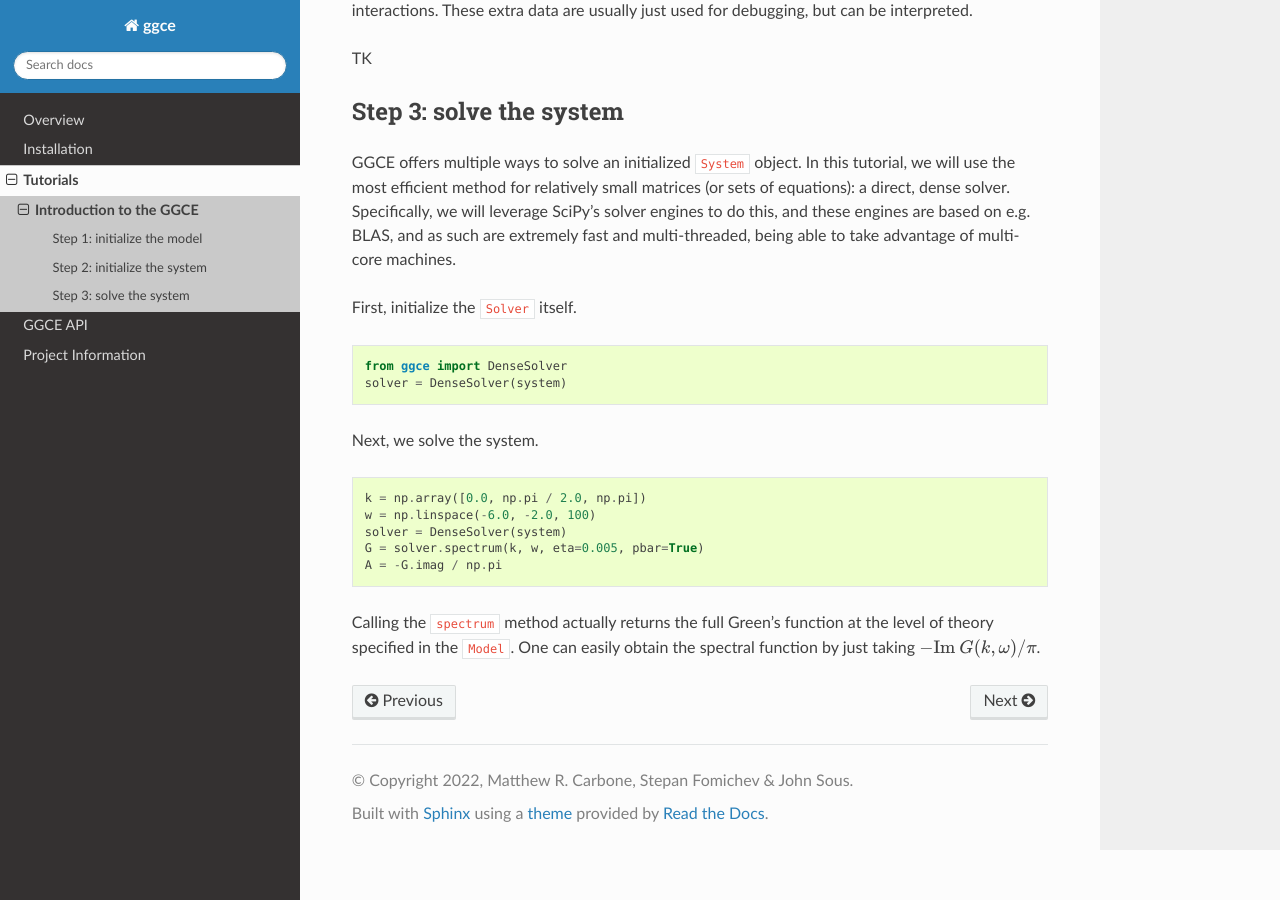
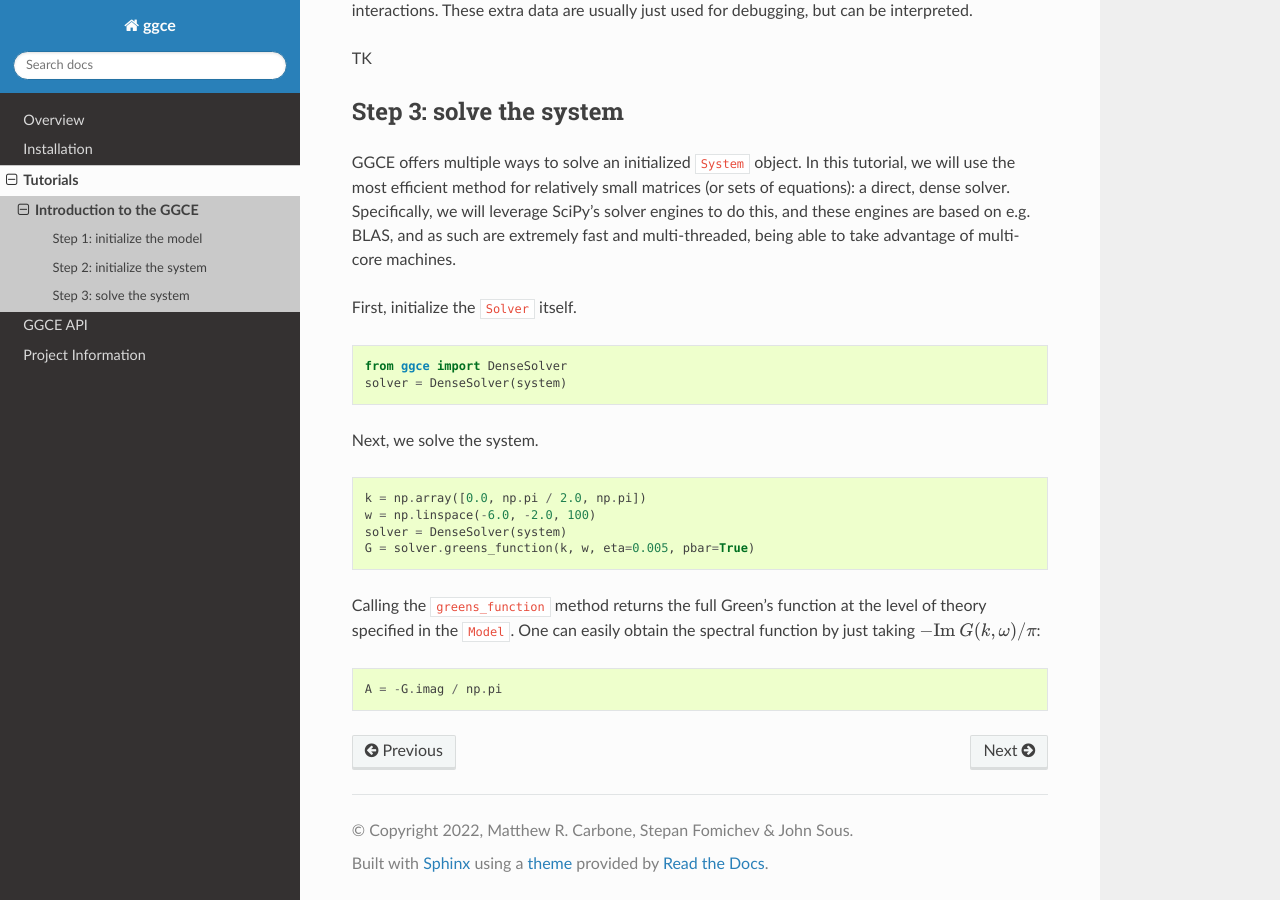
Before and after one commit to matthewcarbone/GGCE, a Sphinx documentation site: the page built from docs/source/tutorials/introduction.rst, in a window 1280 px wide and 900 px high, scrolled down 2087 px. Built offline with Sphinx 7.4.7 and the Read the Docs theme 2.0.0, drawn with Linux system fonts in a browser that asks for light colours; the version number could not be read and is left out.

Commit message:
Resolve #62

```diff
--- a/docs/source/tutorials/introduction.rst
+++ b/docs/source/tutorials/introduction.rst
@@ -101,7 +101,10 @@ Next, we solve the system.
     k = np.array([0.0, np.pi / 2.0, np.pi])
     w = np.linspace(-6.0, -2.0, 100)
     solver = DenseSolver(system)
-    G = solver.spectrum(k, w, eta=0.005, pbar=True)
+    G = solver.greens_function(k, w, eta=0.005, pbar=True)
+
+Calling the ``greens_function`` method returns the full Green's function at the level of theory specified in the ``Model``. One can easily obtain the spectral function by just taking :math:`-\mathrm{Im} \: G(k, \omega) / \pi`:
+
+.. code-block:: python
+
     A = -G.imag / np.pi
-
-Calling the ``spectrum`` method actually returns the full Green's function at the level of theory specified in the ``Model``. One can easily obtain the spectral function by just taking :math:`-\mathrm{Im} \: G(k, \omega) / \pi`.
```
